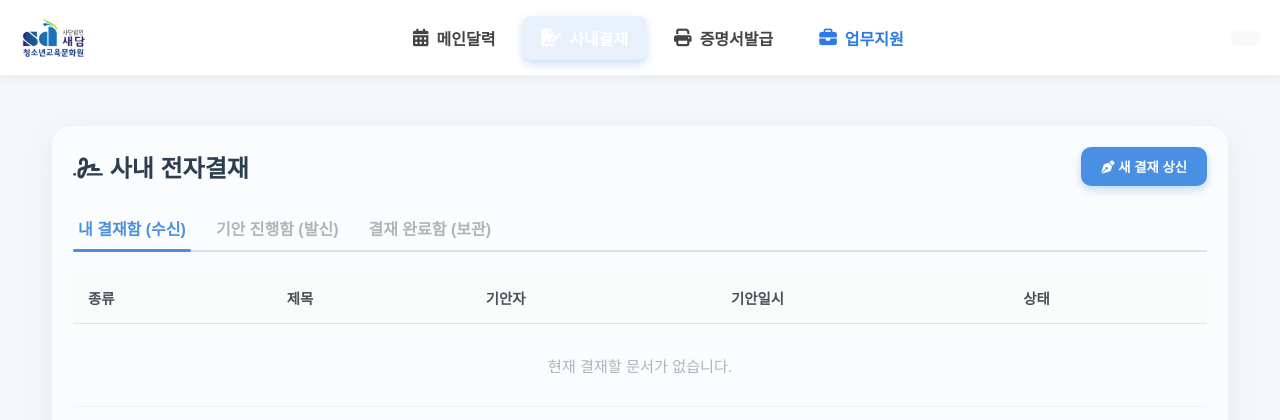
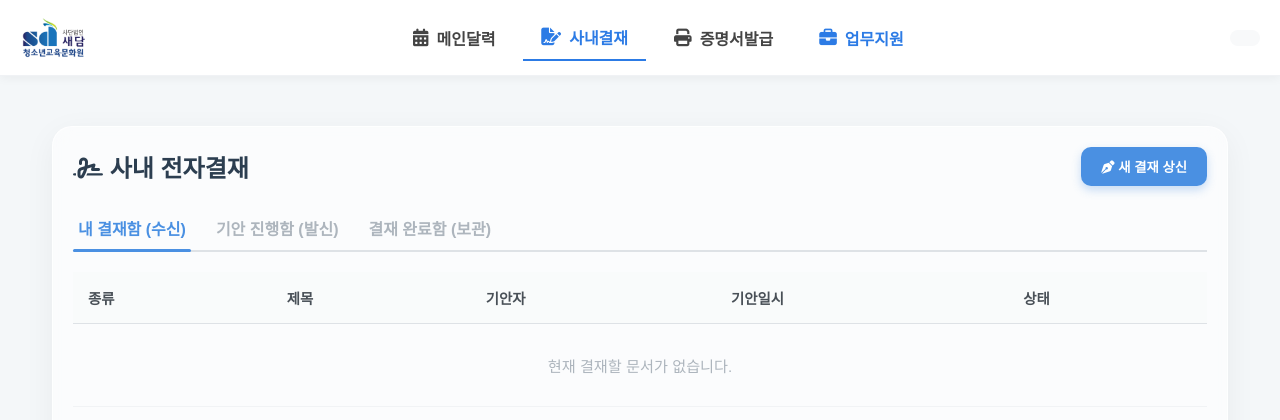
Before and after one commit to saedam2025/sc, a Python web app: template templates/approval.html in a window 1280 px wide. Shown: the top 420 px of the page. Run offline with Jinja, Linux system fonts and the light colour scheme; the template is opened without the code that fills it, so the values that code supplies are empty; some web fonts are replaced.

Commit message:
Add files via upload

```diff
--- a/templates/base.html
+++ b/templates/base.html
@@ -92,10 +92,14 @@
         }
         .menu-item:hover i { color: #2c7be5; }
 
+        /* 선택된 메뉴 디자인 변경 - 사용자의 요청 반영 (사각형 제거, 텍스트 색상 변경, 언더라인 추가) */
         .menu-item.active {
-            font-weight: 800;
-            color: #2c7be5;
-            background: #e8f1fb;
+            color: #2c7be5 !important;
+            font-weight: 700;
+            border-bottom: 2px solid #2c7be5;
+            border-radius: 0; /* 언더라인이 자연스럽게 */
+            background-color: transparent; /* 배경색 제거 */
+            box-shadow: none; /* 그림자 제거 */
         }
 
         /* 풀다운 메뉴 디자인 변경 */
```
